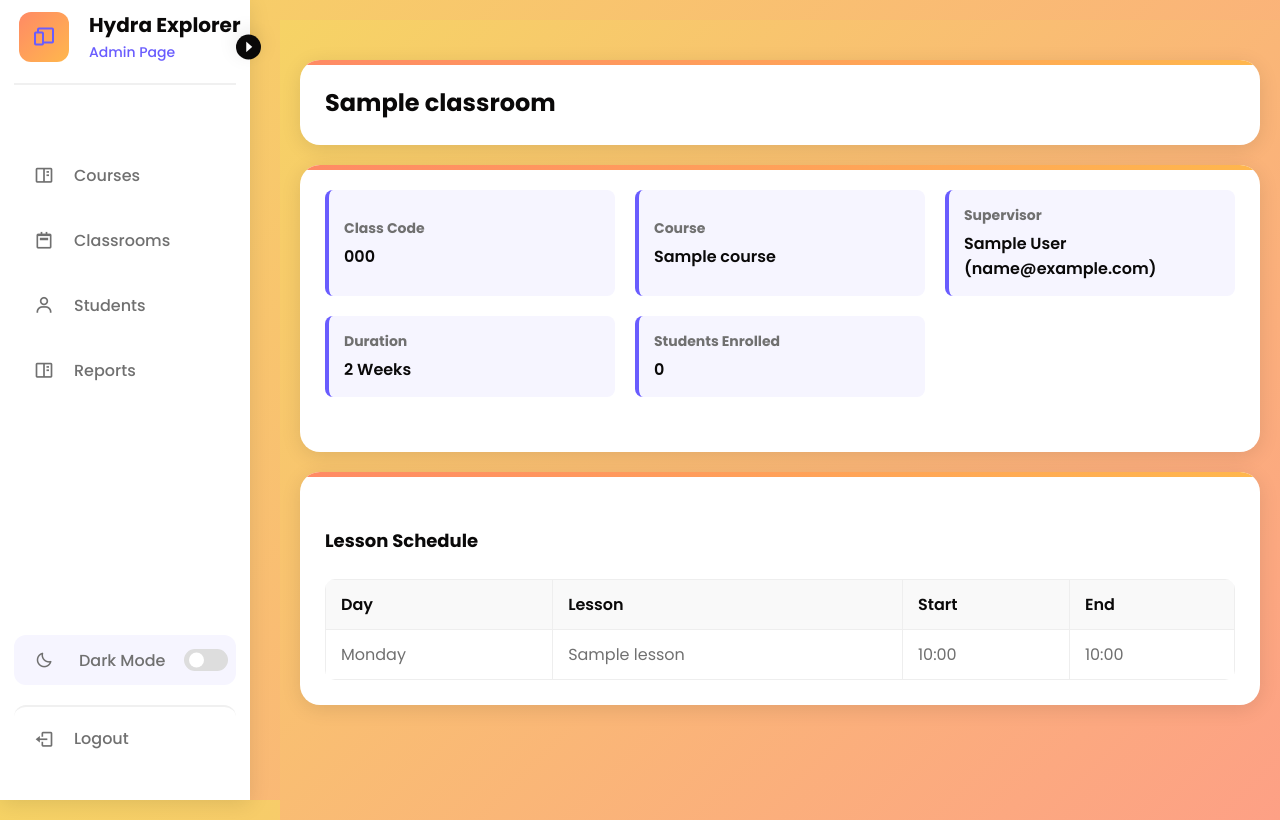
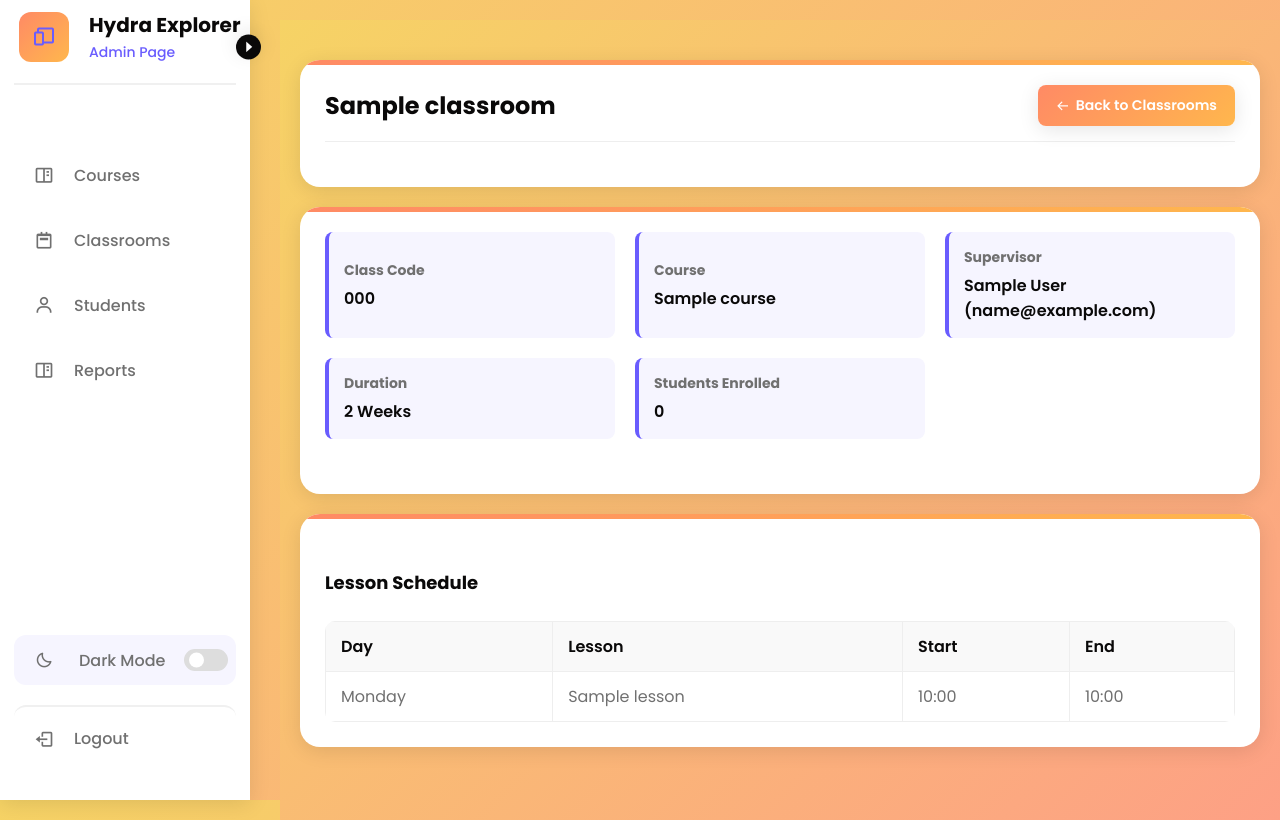
Before and after one commit to NotDidy/E-Learning-Platform, a Django app: page /classrooms/classrooms/1/preview/ in a window 1280 px wide. Run offline with Django 5.2, Linux system fonts and the light colour scheme; a user stored in the database is signed in; tables that the repository leaves empty hold one stand-in row (values such as "Sample post").

Commit message:
Added a Back button and styled it

```diff
--- a/Backend/static/classrooms/classroom_preview.css
+++ b/Backend/static/classrooms/classroom_preview.css
@@ -98,7 +98,30 @@ body {
   font-size: 28px;
   margin-bottom: 10px;
 }
+/* Back button */
+.page-actions {
+  margin: 0 20px 20px;
+}
 
+.back-btn {
+  display: inline-flex;
+  align-items: center;
+  gap: 6px;
+  padding: 10px 18px;
+  background: var(--orange-gradient);
+  color: white;
+  text-decoration: none;
+  border-radius: 8px;
+  font-weight: 600;
+  font-size: 14px;
+  box-shadow: var(--shadow);
+  transition: var(--tran-03);
+}
+
+.back-btn:hover {
+  transform: translateY(-2px);
+  box-shadow: 0 8px 20px rgba(255,138,101,0.3);
+}
 /* Cards */
 .card {
   background: var(--sidebar-color);
--- a/Backend/templates/classrooms/classroom_preview.html
+++ b/Backend/templates/classrooms/classroom_preview.html
@@ -9,12 +9,14 @@
 {% block content %}
 <div class="container">
 
-    <div class="card">
-        <h1 style="font-size:24px; color:var(--black-color); margin-bottom:0;">
-            {{ classroom.name }}
-        </h1>
+    <div class="card header-card">
+        <div class="card-header">
+            <h1 class="card-title">{{ classroom.name }}</h1>
+            <a href="{% url 'classrooms' %}" class="back-btn">
+                <i class="bx bx-arrow-back"></i> Back to Classrooms
+            </a>
+        </div>
     </div>
-
     <!-- Classroom info cards -->
     <div class="card">
         <div class="classroom-info">
```
